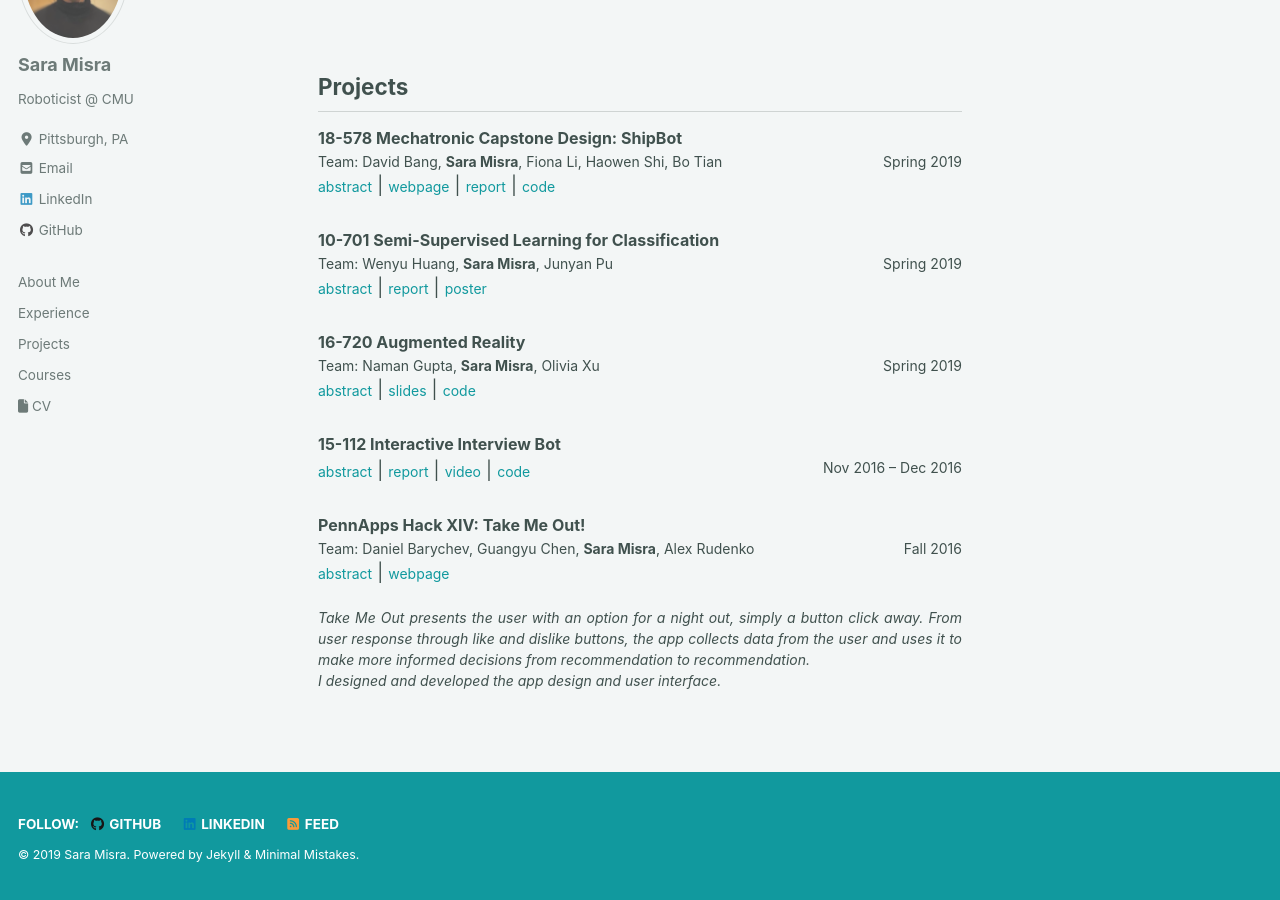
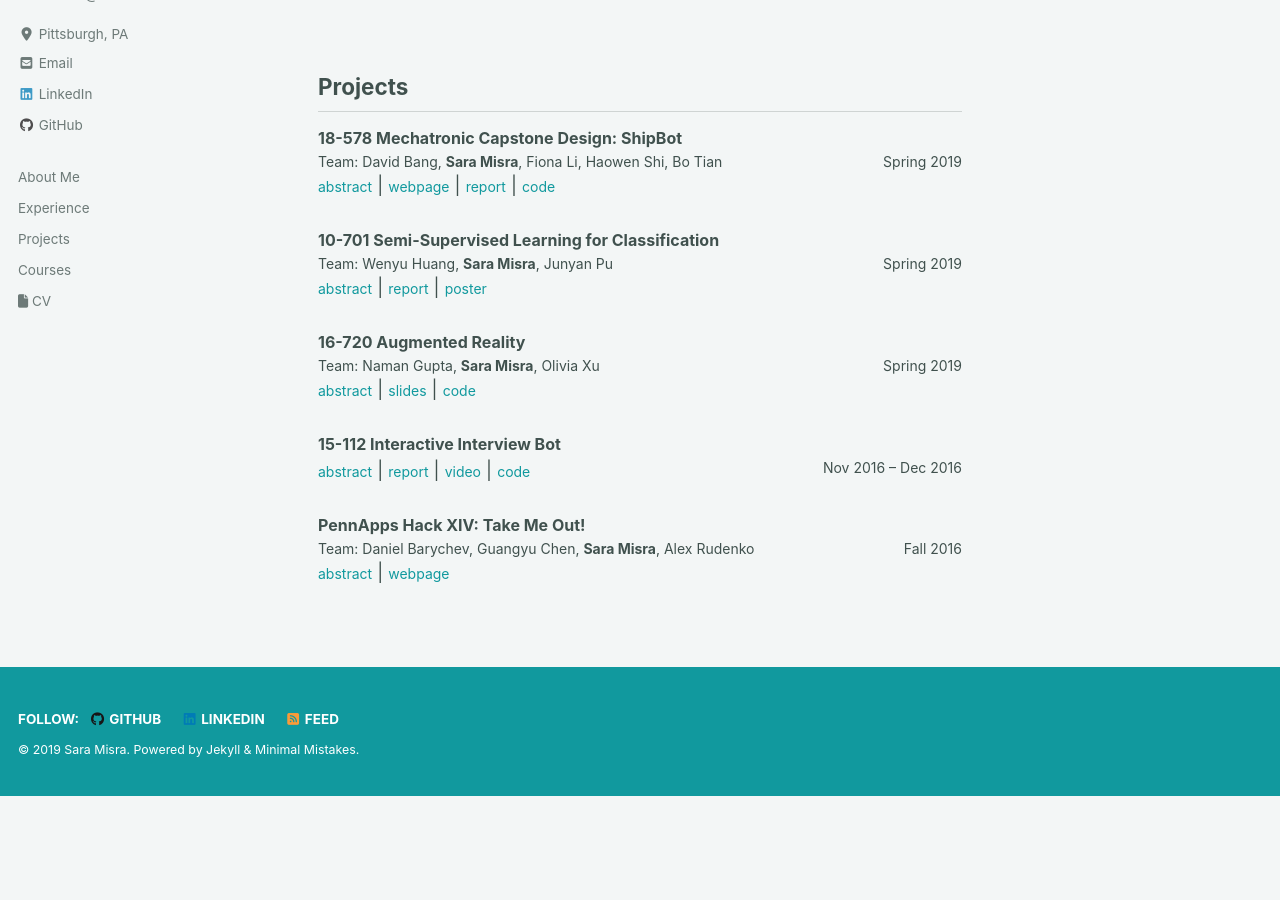
Before and after one commit to saram1sra/saram1sra.github.io, a Jekyll site: the page built from index.html, in a window 1280 px wide and 900 px high, scrolled down 1914 px. Built offline with Jekyll 4.4.1, drawn with Linux system fonts in a browser that asks for light colours; cached includes are drawn as plain includes; nearby versions of some CDN libraries; the list of posts is cut into pages by our own code; after the commit the page ends 2709 px from its top, so only the background shows below that; some of the changed lines change nothing that is shown.

Commit message:
fixed bugs

```diff
--- a/index.html
+++ b/index.html
@@ -316,3 +316,6 @@ I designed and developed the app design and user interface.
 <script xml:space="preserve" language="JavaScript">
     hideblock('112_abs');
 </script>
+<script xml:space="preserve" language="JavaScript">
+        hideblock('tmo_abs');
+</script>
```
